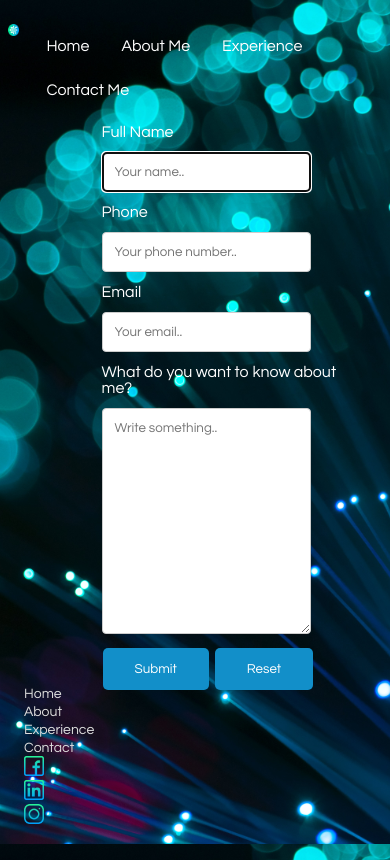
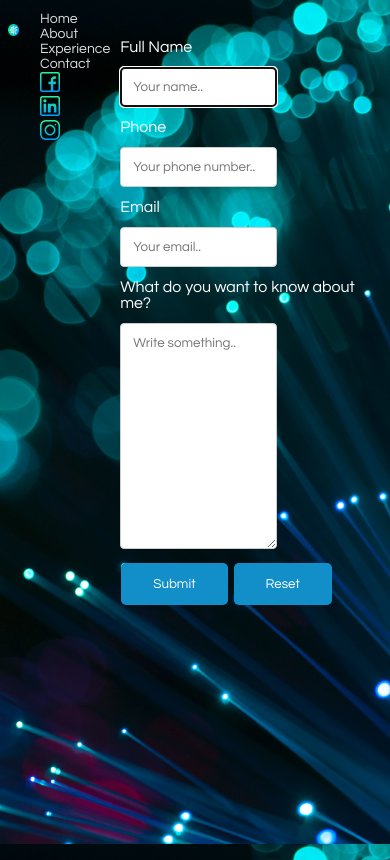
Before and after one commit to xliu8/project, a plain HTML site: page contact.html in a window 390 px wide. Drawn offline with Linux system fonts and the light colour scheme.

Commit message:
Add files via upload

```diff
--- a/aboutStyle.css
+++ b/aboutStyle.css
@@ -23,13 +23,15 @@ body{
     position: relative;
     left: 6%;
     padding-top: 1em;
+    width: 90%;
+
 }
 
 #topNav ul {
     list-style-type: none;
     margin: 0;
     padding: 0;
-    overflow: auto;
+
 }
 
 #topNav ul li {
@@ -189,10 +191,9 @@ container{
 
 
 
-
 footer {
 	width: 50%;
-    position: relative;
+    position: absolute;
     bottom: 0;
     left: 26%;
 }
@@ -228,7 +229,18 @@ footer nav ul li img{
 		display: inline-block;
         position: fixed;
         width: 20%;
+        top:0;
         bottom: 0;
-        right:18em;
+        left:0;
+        right:20%;
+        font-size: 12px;
 	}
+
+    #topNav{
+        display: none;
+    }
+
+    header{
+        width:80%;
+    }
 }
--- a/contactStyle.css
+++ b/contactStyle.css
@@ -6,8 +6,8 @@ body{
     background-repeat: no-repeat;
     background-size: cover;
     display: flex;
-  flex-direction: column;
-  min-height: 100vh;
+    flex-direction: column;
+    height: 100vh;
 }
 
 #logo img{
@@ -15,7 +15,6 @@ body{
     position: absolute;
     top: 1.5em;
     left: 2%;
-
 }
 
 
@@ -24,13 +23,15 @@ body{
     position: relative;
     left: 6%;
     padding-top: 1em;
+    width: 90%;
+
 }
 
 #topNav ul {
     list-style-type: none;
     margin: 0;
     padding: 0;
-    overflow: auto;
+
 }
 
 #topNav ul li {
@@ -53,16 +54,17 @@ body{
 
 .container{
     position: relative;
-    top: 10%;
-    left: 25%;
+    margin-top: 5%;
+    margin-left: 30%;
+    margin-right: auto;
+    margin-bottom: auto;
     width: 70%;
-    margin-bottom: auto;
+
 }
-
 
 input[type=text],textarea {
     font-family: 'Questrial', sans-serif;
-    width: 70%;
+    width: 50%;
     padding: 12px;
     border: 1px solid #ccc;
     border-radius: 4px;
@@ -117,9 +119,11 @@ input[type=text],textarea {
   footer {
 	width: 50%;
     position: relative;
-    bottom: 0;
-    left: 26%;
-    margin-top: auto;
+    margin-right: auto;
+    margin-left: auto;
+    margin-top: 0;
+    margin-bottom: 0;
+
 }
 
 footer ul{
@@ -152,7 +156,18 @@ footer nav ul li img{
 		display: inline-block;
         position: fixed;
         width: 20%;
+        top:0;
         bottom: 0;
-        right:18em;
+        left:0;
+        right:20%;
+        font-size: 12px;
 	}
+
+    #topNav{
+        display: none;
+    }
+
+    header{
+        width:80%;
+    }
 }
--- a/experienceStyle.css
+++ b/experienceStyle.css
@@ -2,10 +2,11 @@
 
 body{
     background-image: url("images/background5.jpg");
-    background-position: right;
-    background-size: 120%;
+    background-position: rigth;
+    background-size: 100%;
     background-attachment: fixed;
-
+    background-repeat: no-repeat;
+    background-size: cover;
     display: flex;
   flex-direction: column;
   min-height: 100vh;
@@ -22,15 +23,17 @@ body{
 #topNav {
     font-family: 'Questrial', sans-serif;
     position: relative;
-    left: 6.5%;
-    padding-top: 1.5em;
+    left: 6%;
+    padding-top: 1em;
+    width: 90%;
+
 }
 
 #topNav ul {
     list-style-type: none;
     margin: 0;
     padding: 0;
-    overflow: auto;
+
 }
 
 #topNav ul li {
@@ -104,7 +107,7 @@ body{
 
 footer {
 	width: 50%;
-    position: relative;
+    position: absolute;
     bottom: 0;
     left: 26%;
 }
@@ -132,7 +135,6 @@ footer ul li a:hover{
 footer nav ul li img{
     width: 20px;
     height: 20px;
-
 }
 
 @media (max-width:768px){
@@ -140,8 +142,18 @@ footer nav ul li img{
 		display: inline-block;
         position: fixed;
         width: 20%;
+        top:0;
         bottom: 0;
-        right:18em
+        left:0;
+        right:20%;
+        font-size: 12px;
+	}
 
-	}
+    #topNav{
+        display: none;
+    }
+
+    header{
+        width:80%;
+    }
 }
--- a/homeStyle.css
+++ b/homeStyle.css
@@ -37,13 +37,15 @@ header {
     position: relative;
     left: 6%;
     padding-top: 1em;
+    width: 90%;
+
 }
 
 #topNav ul {
     list-style-type: none;
     margin: 0;
     padding: 0;
-    overflow: auto;
+
 }
 
 #topNav ul li {
@@ -101,7 +103,18 @@ footer nav ul li img{
 		display: inline-block;
         position: fixed;
         width: 20%;
+        top:0;
         bottom: 0;
-        right:18em;
+        left:0;
+        right:20%;
+        font-size: 12px;
 	}
+
+    #topNav{
+        display: none;
+    }
+
+    header{
+        width:80%;
+    }
 }
```
